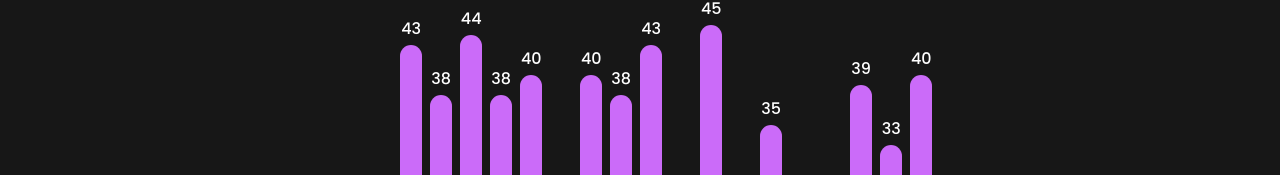
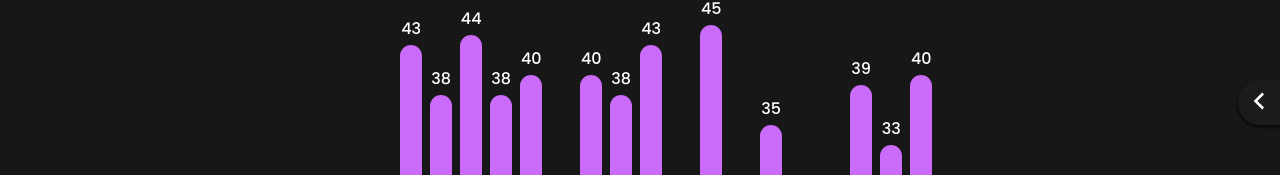
Before and after one commit to rahulgpt/sorting-visualizer, a React (Create React App) app: page / in a window 1280 px wide. Shown: the part 320-495 px from the top of the page. Built offline with nearby package versions, Linux system fonts and the light colour scheme.

Commit message:
feat(drawer): add toggle drawer button

```diff
--- a/src/components/drawer/index.js
+++ b/src/components/drawer/index.js
@@ -3,6 +3,8 @@ import styled from "styled-components";
 import { Prism as SyntaxHighlighter } from "react-syntax-highlighter";
 import { vscDarkPlus } from "react-syntax-highlighter/dist/esm/styles/prism";
 import { bubble, selection, insertion, quick } from "./implementation";
+import { BsFillInfoCircleFill } from "react-icons/bs";
+import { RiArrowLeftSLine } from "react-icons/ri";
 
 const Background = styled.div`
     width: 100vw;
@@ -62,7 +64,31 @@ const Code = styled(SyntaxHighlighter)`
     flex-grow: 1;
 `;
 
-const Drawer = ({ toggleOpen, isOpen, algo }) => {
+const Tip = styled.p`
+    font-size: 0.8rem;
+    margin: 0.2rem 0;
+    line-height: 18px;
+`;
+
+const DrawerToggle = styled.div`
+    background-color: #1b1b1b;
+    position: absolute;
+    left: -9.3%;
+    top: 50%;
+    border-radius: 50% 0 0 50%;
+    padding: 0.3rem;
+    box-shadow: ${(p) => (p.isOpen ? "none" : "0px 2px 2px 1px rgba(0, 0, 0, 0.5)")};
+    cursor: pointer;
+`;
+
+const DrawerIcon = styled(RiArrowLeftSLine)`
+    color: #fff;
+    font-size: 2rem;
+    transform: ${(p) => (p.isOpen ? "rotate(180deg)" : "rotate(0deg)")};
+    transition: transform 0.2s ease-in-out;
+`;
+
+const Drawer = ({ toggleDrawer, isOpen, algo }) => {
     const colorDescLookupCommon = [
         { color: "#cb6bf9", value: "Unsorted" },
         { color: "#952AC7", value: "Comparing" },
@@ -107,8 +133,15 @@ const Drawer = ({ toggleOpen, isOpen, algo }) => {
 
     return (
         <>
-            <Background onClick={toggleOpen} isOpen={isOpen} />
+            <Background onClick={toggleDrawer} isOpen={isOpen} />
             <DrawArea isOpen={isOpen}>
+                <DrawerToggle isOpen={isOpen} onClick={toggleDrawer}>
+                    <DrawerIcon isOpen={isOpen} />
+                </DrawerToggle>
+                <Tip>
+                    <BsFillInfoCircleFill style={{ marginRight: "0.5rem" }} />
+                    While the drawer is open, press the algorithm's hotkey to change the description
+                </Tip>
                 <h3>Color Description</h3>
                 <Row>
                     {colorDescLookupCommon.map((el) => (
--- a/src/components/visualizer/index.js
+++ b/src/components/visualizer/index.js
@@ -205,7 +205,7 @@ class Visualizer extends Component {
                     </Container>
                     <Drawer
                         isOpen={this.state.isDrawerOpen}
-                        toggleOpen={() =>
+                        toggleDrawer={() =>
                             this.setState({ ...this.state, isDrawerOpen: !this.state.isDrawerOpen })
                         }
                         algo={this.state.algo}
```
